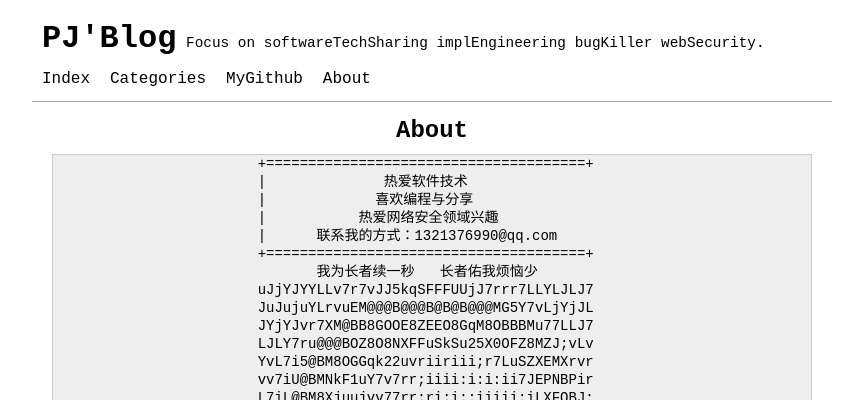
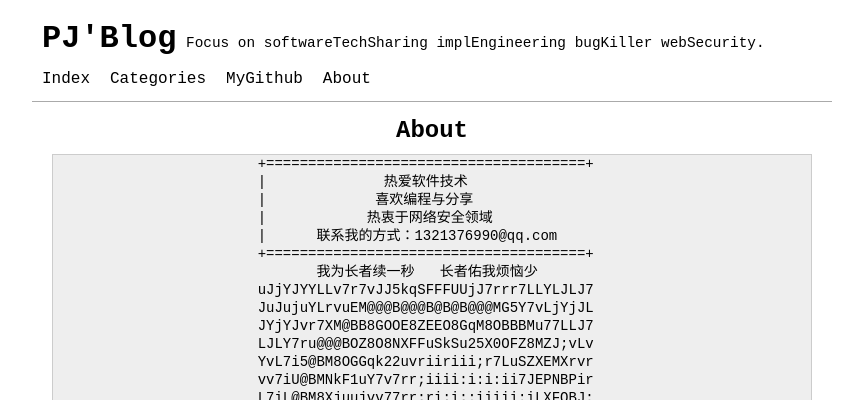
Before and after one commit to 2hux1nb0/2hux1nb0.github.io, a Jekyll site: the page built from pages/about.md, in a window 1280 px wide. Shown: the top 400 px of the page, without its empty margins (208-1068 px from the left). Built offline with Jekyll 4.4.1, drawn with Linux system fonts in a browser that asks for light colours; some of the changed text lies outside the part shown.

Commit message:
Update about.md

```diff
--- a/pages/about.md
+++ b/pages/about.md
@@ -7,7 +7,7 @@ permalink: /about/
                             +======================================+
                             |              热爱软件技术
                             |             喜欢编程与分享
-                            |           热爱网络安全领域兴趣
+                            |            热衷于网络安全领域
                             |      联系我的方式：1321376990@qq.com
                             +======================================+
                                    我为长者续一秒   长者佑我烦恼少
```
